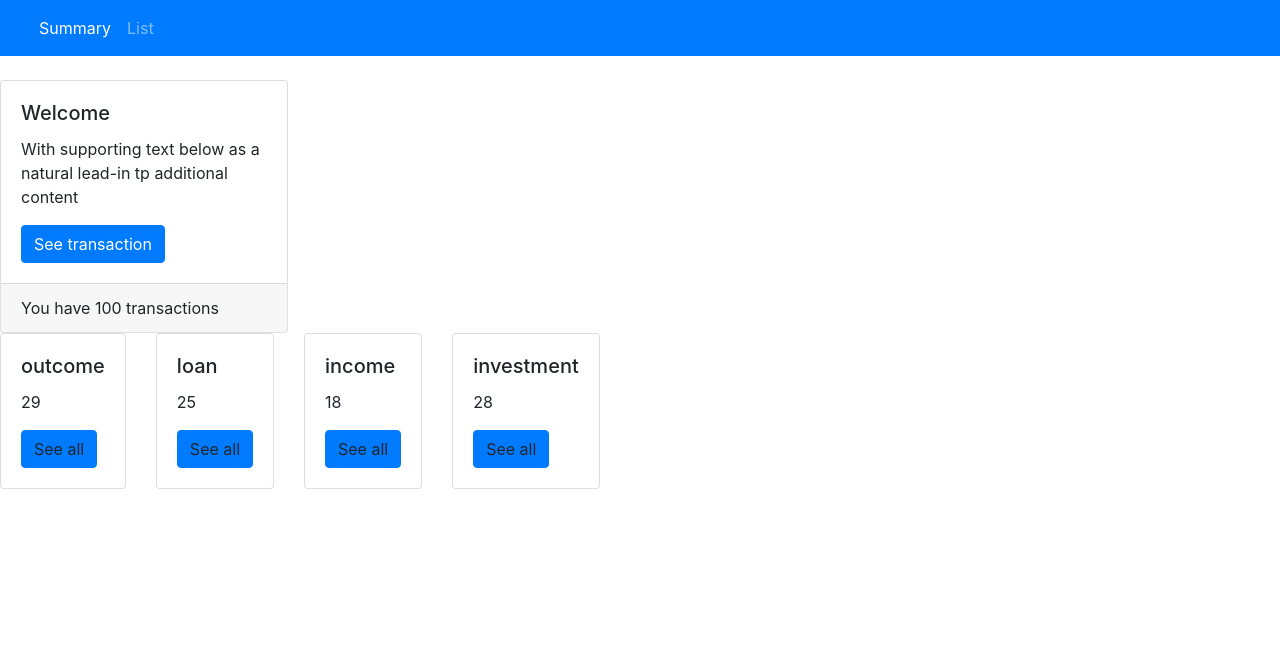
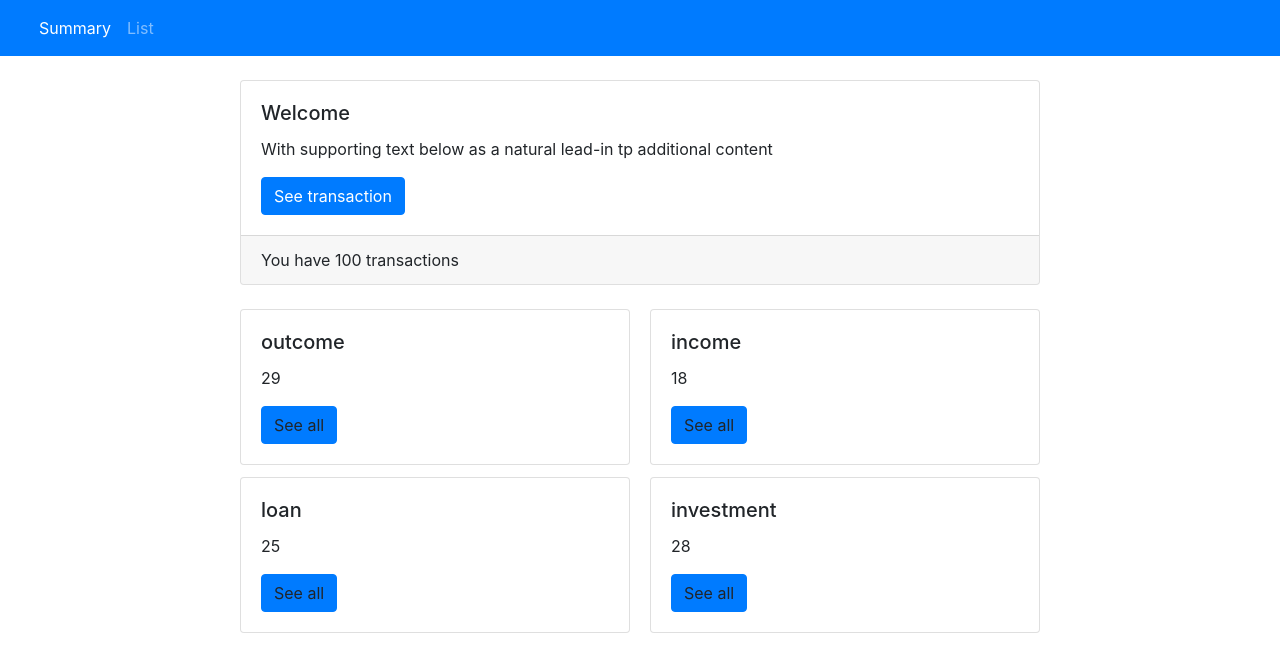
Before and after one commit to Runeci/test-task, an Angular app: page / in a window 1280 px wide. Shown: the top 672 px of the page. Built offline with nearby package versions, Linux system fonts and the light colour scheme.

Commit message:
feat: add summary page styles

```diff
--- a/src/app/app-routing.module.ts
+++ b/src/app/app-routing.module.ts
@@ -4,9 +4,8 @@ import { ListPageComponent } from './core/components/list-page/list-page.compone
 import { SummaryPageComponent } from './core/components/summary-page/summary-page.component';
 
 const routes: Routes = [
+    { path: '', component: SummaryPageComponent },
     { path: 'navigator', component: ListPageComponent },
-    { path: '', component: SummaryPageComponent },
-    { path: '', redirectTo: '', pathMatch: 'full' },
 ];
 
 @NgModule({
--- a/src/app/core/components/header/header.component.html
+++ b/src/app/core/components/header/header.component.html
@@ -13,7 +13,7 @@
                         class="nav-link"
                         routerLink="/navigator"
                         routerLinkActive="active"
-                        [routerLinkActiveOptions]="{exact: true}">List</a>
+                    >List</a>
                 </li>
             </ul>
         </div>
--- a/src/app/core/components/list-page/list-page.component.html
+++ b/src/app/core/components/list-page/list-page.component.html
@@ -1,5 +1,5 @@
 <div class="d-flex justify-content-center">
-    <div class="border border-3 rounded list-container">
+    <div class="border border-3 rounded list-content">
         <ul class="nav nav-tabs d-flex justify-content-center mb-4">
             <li
                 class="nav-item rounded-top"
--- a/src/app/core/components/list-page/list-page.component.scss
+++ b/src/app/core/components/list-page/list-page.component.scss
@@ -1,4 +1,4 @@
-.list-container {
+.list-content {
     max-width: 800px;
     width: 100%;
 }
--- a/src/app/core/components/summary-page/content-card/content-card.component.html
+++ b/src/app/core/components/summary-page/content-card/content-card.component.html
@@ -1,4 +1,4 @@
-<div class="card">
+<div class="card" style="width: 100%">
     <div class="card-body">
         <h5 class="card-title">{{ transactionCard.type }}</h5>
         <p class="card-text">
--- a/src/app/core/components/summary-page/heading-card/heading-card.component.html
+++ b/src/app/core/components/summary-page/heading-card/heading-card.component.html
@@ -1,4 +1,4 @@
-<div class="card" style="width: 18rem;">
+<div class="card mb-4">
     <div class="card-body">
         <h5 class="card-title">Welcome</h5>
         <p class="card-text">With supporting text below as a natural lead-in tp additional content</p>
--- a/src/app/core/components/summary-page/summary-page.component.html
+++ b/src/app/core/components/summary-page/summary-page.component.html
@@ -1,8 +1,12 @@
+<div class="d-flex justify-content-center">
+    <div class="summary-content" style="max-width: 800px; width: 100%">
         <app-heading-card [transactions]="transactions"></app-heading-card>
-<div class="card-deck">
+        <div class="card-columns">
                 <app-content-card
                     *ngFor="let item of transactionTypeCards; let i = index"
                     [transactionCard]="item"
                     [tabNum]="i"
                 ></app-content-card>
         </div>
+    </div>
+</div>
--- a/src/app/core/components/summary-page/summary-page.component.scss
+++ b/src/app/core/components/summary-page/summary-page.component.scss
@@ -0,0 +1,3 @@
+.card-columns {
+    column-count: 2;
+}
```
Lines whose indentation alone changed are shown as unchanged.
